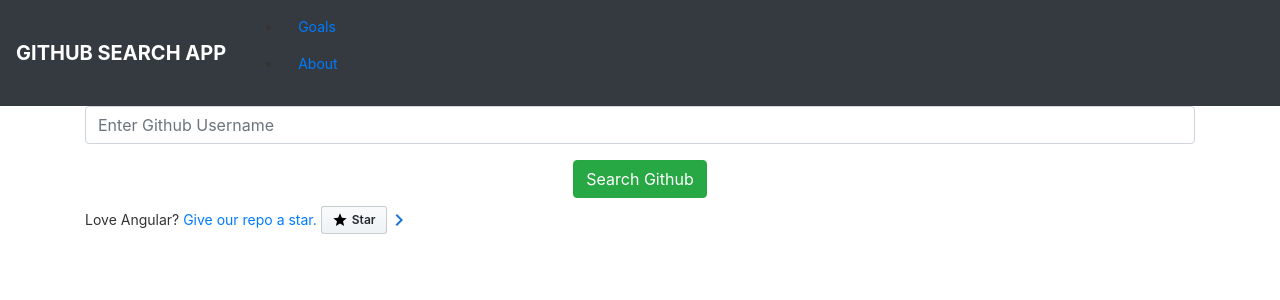
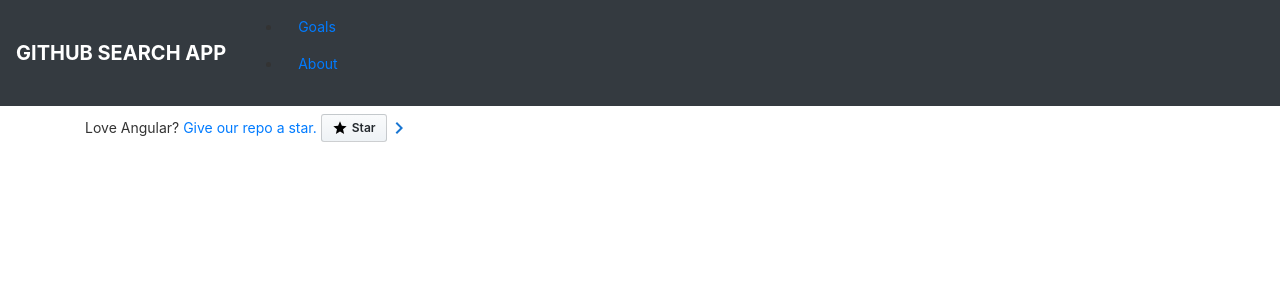
Before and after one commit to wendymunyasi/Git_search, an Angular app: page / in a window 1280 px wide. Shown: the top 300 px of the page. Built offline with nearby package versions, Linux system fonts and the light colour scheme; no server answers.

Commit message:
Comment out <app-github-form> directive in app.component.html.

```diff
--- a/src/app/app.component.html
+++ b/src/app/app.component.html
@@ -1,6 +1,6 @@
 <app-navbar></app-navbar>
 <div class="container" role="main">
-  <app-github-form></app-github-form>
+  <!-- <!-- <app-github-form></app-github-form> -->
   <app-landing></app-landing>
 
 
```
